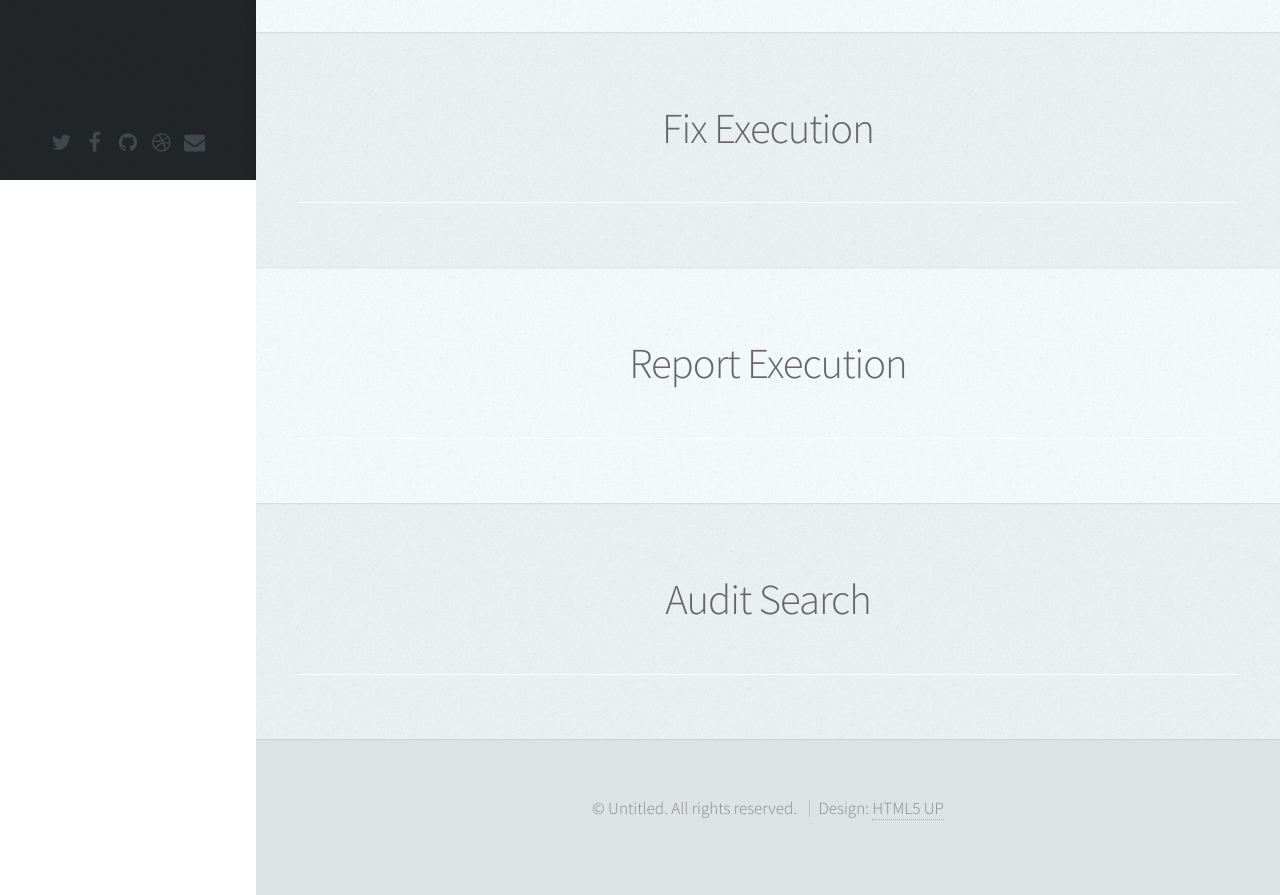
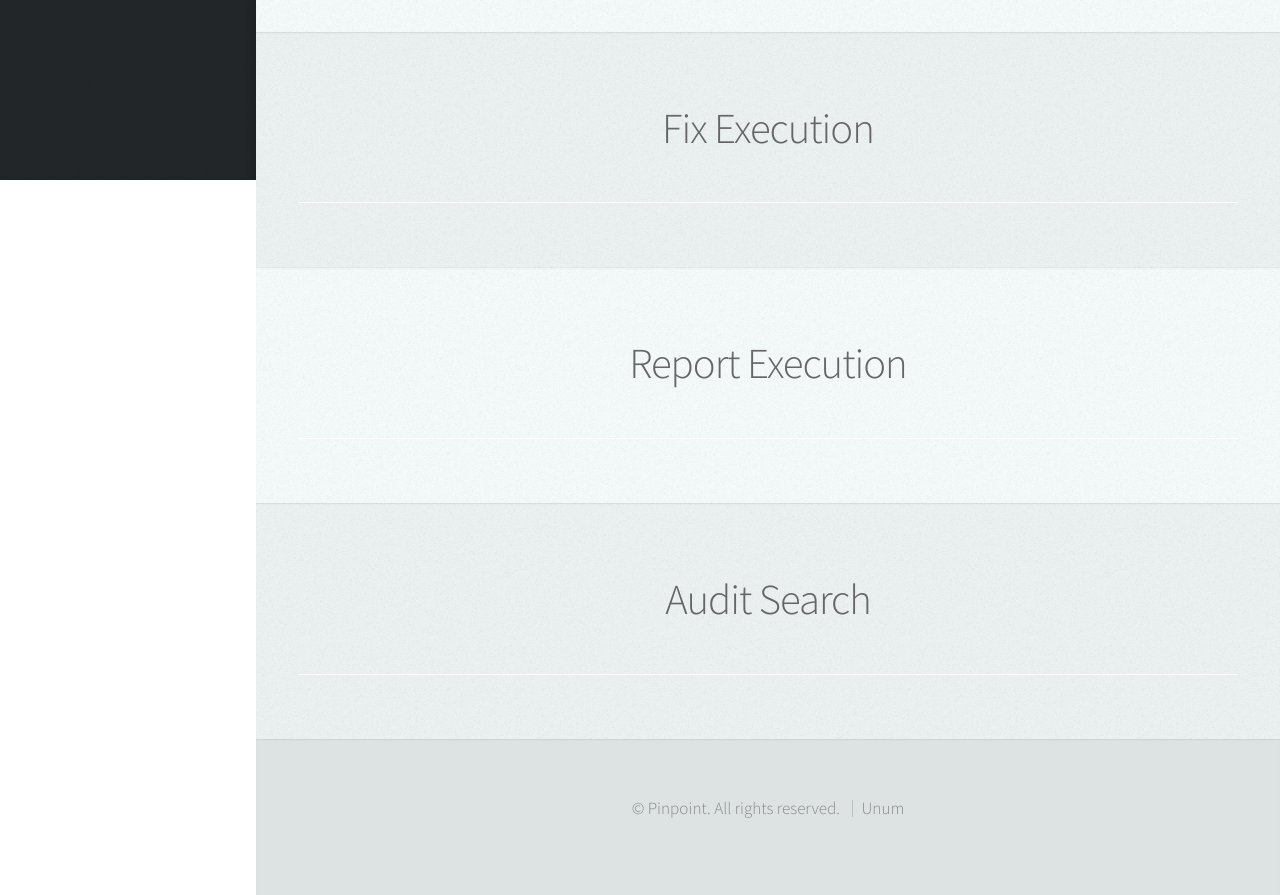
Before and after one commit to patrickkillalea/PinpointFlowCharts, a plain HTML site: page index.html in a window 1280 px wide. Shown: the part 620-1515 px from the top of the page. Drawn offline with Linux system fonts and the light colour scheme; a script that the page names is missing.

Commit message:
Changed Title and removed redundant code

```diff
--- a/index.html
+++ b/index.html
@@ -2,7 +2,7 @@
 
 <html>
 <head>
-    <title>Prologue by HTML5 UP</title>
+    <title>Pinpoint Flow Charts</title>
     <meta charset="utf-8" />
     <meta name="viewport" content="width=device-width, initial-scale=1" />
     <!--[if lte IE 8]><script src="assets/js/ie/html5shiv.js"></script><![endif]-->
@@ -35,19 +35,6 @@
                     <li><a href="#AuditSearch" id="AuditSearch-link" class="skel-layers-ignoreHref"><span class="icon fa-envelope">Audit Search</span></a></li>
                 </ul>
             </nav>
-
-        </div>
-
-        <div class="bottom">
-
-            <!-- Social Icons -->
-            <ul class="icons">
-                <li><a href="#" class="icon fa-twitter"><span class="label">Twitter</span></a></li>
-                <li><a href="#" class="icon fa-facebook"><span class="label">Facebook</span></a></li>
-                <li><a href="#" class="icon fa-github"><span class="label">Github</span></a></li>
-                <li><a href="#" class="icon fa-dribbble"><span class="label">Dribbble</span></a></li>
-                <li><a href="#" class="icon fa-envelope"><span class="label">Email</span></a></li>
-            </ul>
 
         </div>
 
@@ -142,8 +129,8 @@
 
         <!-- Copyright -->
         <ul class="copyright">
-            <li>&copy; Untitled. All rights reserved.</li>
-            <li>Design: <a href="http://html5up.net">HTML5 UP</a></li>
+            <li>&copy; Pinpoint. All rights reserved.</li>
+            <li>Unum</li>
         </ul>
 
     </div>
```
